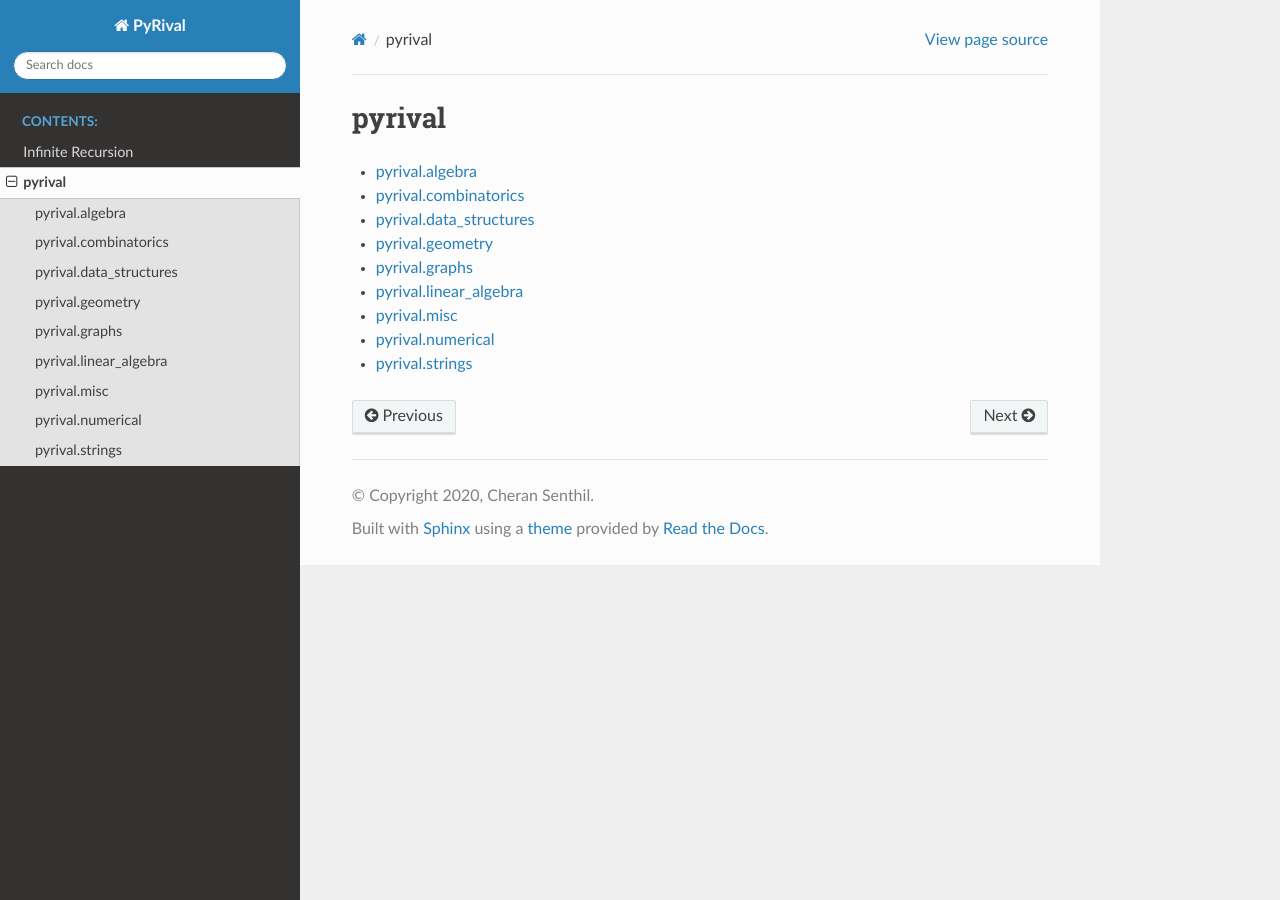
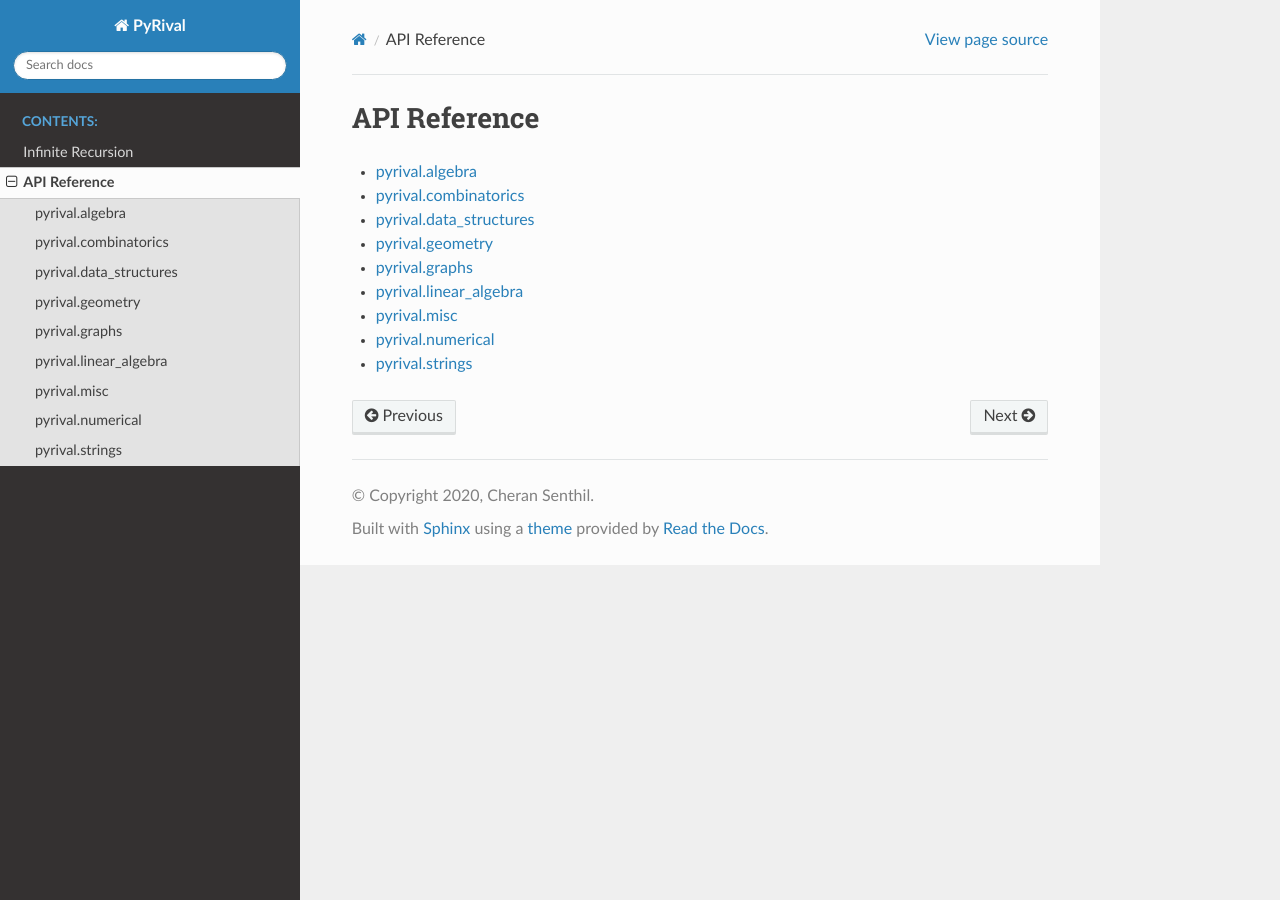
Before and after one commit to cheran-senthil/PyRival, a Sphinx documentation site: the page built from docs/API/index.rst, in a window 1280 px wide. Built offline with Sphinx 7.4.7 and the Read the Docs theme 2.0.0, drawn with Linux system fonts in a browser that asks for light colours.

Commit message:
Update docs

```diff
--- a/docs/API/index.rst
+++ b/docs/API/index.rst
@@ -1,5 +1,5 @@
-pyrival
-*******
+API Reference
+*************
 
 .. toctree::
    :glob:
```
